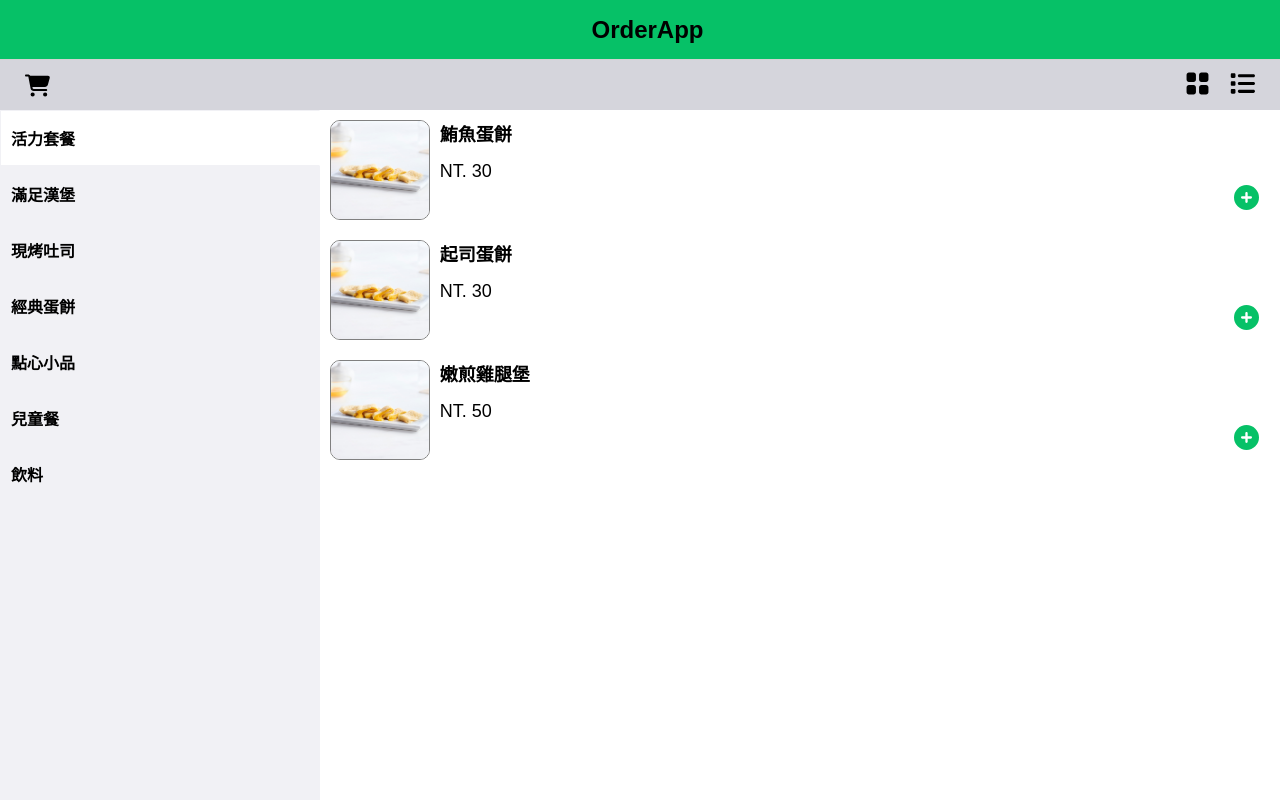
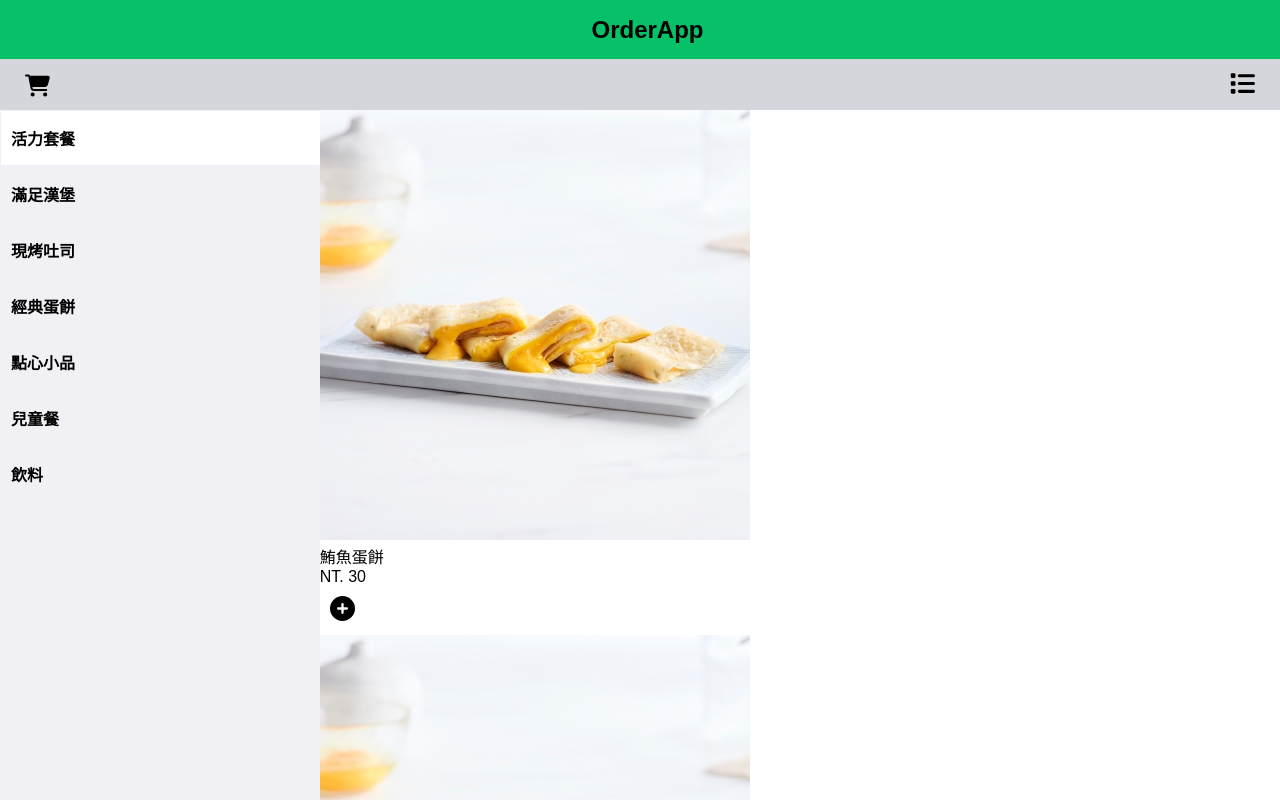
Before and after one commit to mirageapache/OrderApp, a React (Create React App) app: page / in a window 1280 px wide. Built offline with nearby package versions, Linux system fonts and the light colour scheme.

Commit message:
Build MenuList grid mode & list mode

```diff
--- a/src/App.tsx
+++ b/src/App.tsx
@@ -4,13 +4,16 @@ import ContentBody from './components/ContentBody';
 import ToolBanner from './components/ToolBanner';
 import './styles/css/reset.css';
 import './styles/css/base.css';
+import { SettingProvider } from 'context/SettingContext';
 
 function App () {
   return (
     <div className="App">
-      <Header title='OrderApp' />
-      <ToolBanner />
-      <ContentBody />
+      <SettingProvider>
+        <Header title='OrderApp' />
+        <ToolBanner />
+        <ContentBody />
+      </SettingProvider>
     </div>
   );
 }
--- a/src/components/MenuList.tsx
+++ b/src/components/MenuList.tsx
@@ -2,6 +2,7 @@ import 'styles/css/menuList.css'
 import { menuList } from 'assets/dummyData/menuList.js'
 import image from 'assets/images/chesee-egg-cake.jpg'
 import {ReactComponent as IconAdd } from 'assets/icons/add.svg'
+import { useSetting } from 'context/SettingContext';
 
 interface ItemData {
   name: string;
@@ -10,6 +11,7 @@ interface ItemData {
 }
 
 export default function MenuList(){
+  const { menuMode } = useSetting();
 
   const item = menuList.map((item: ItemData, index: number)=>{
     return <MenuItem key={index} data={item} />
@@ -17,7 +19,7 @@ export default function MenuList(){
 
   return(
     <div className="menu-list">
-      <div className='list-mode'>
+      <div className={menuMode}>
         {item}
       </div>
     </div>
--- a/src/components/ToolBanner.tsx
+++ b/src/components/ToolBanner.tsx
@@ -2,14 +2,20 @@ import 'styles/css/toolBanner.css'
 import {ReactComponent as IconCart} from 'assets/icons/cart.svg'
 import {ReactComponent as IconGrid} from 'assets/icons/grid.svg'
 import {ReactComponent as IconList} from 'assets/icons/list.svg'
+import { useSetting } from 'context/SettingContext';
 
 export default function MenuList(){
+  const {menuMode, setmenuMode} = useSetting();
+
   return(
     <div className="tool-banner">
       <IconCart className='icon cart-icon'/>
       <span className='icon-group'>
-        <IconGrid className='icon' />
-        <IconList className='icon' />
+        {menuMode === 'list-mode'?
+          <IconGrid className='icon' onClick={() => { setmenuMode('grid-mode') }} />
+        :
+          <IconList className='icon' onClick={() => { setmenuMode('list-mode') }} />
+        }
       </span>
     </div>
   )
--- /dev/null
+++ b/src/context/SettingContext.tsx
@@ -0,0 +1,35 @@
+import { createContext, useContext, useState } from "react";
+
+// 定義 Context 中 value 的型別
+interface SettingContextType {
+  menuMode: string;
+  setmenuMode: (mode: string) => void;
+}
+
+const defaultValue: SettingContextType = {
+  menuMode: "list",
+  setmenuMode: () => {}
+};
+
+// 定義 Provider 元件 Props 的型別
+interface ProviderProps {
+  children: React.ReactNode;
+}
+
+const SettingContext = createContext<SettingContextType>(defaultValue);
+export const useSetting = () => useContext(SettingContext);
+
+export const SettingProvider = ({children}:ProviderProps) => {
+  const [menuMode, setmenuMode] = useState<string>('list'); //menu顯示模式 list & grid
+
+  return (
+    <SettingContext.Provider
+      value={{
+          menuMode,
+          setmenuMode
+        }}
+      >
+      {children}
+    </SettingContext.Provider>
+  );
+};
```
